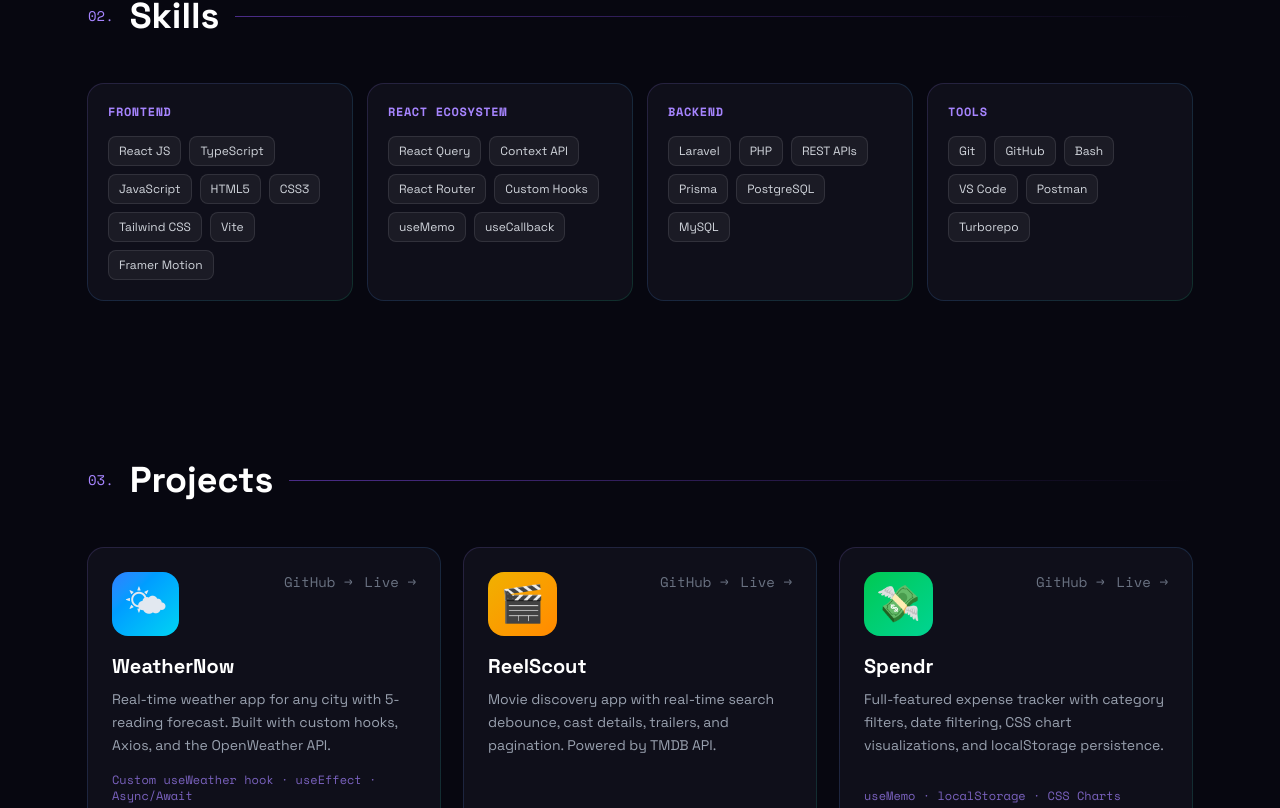
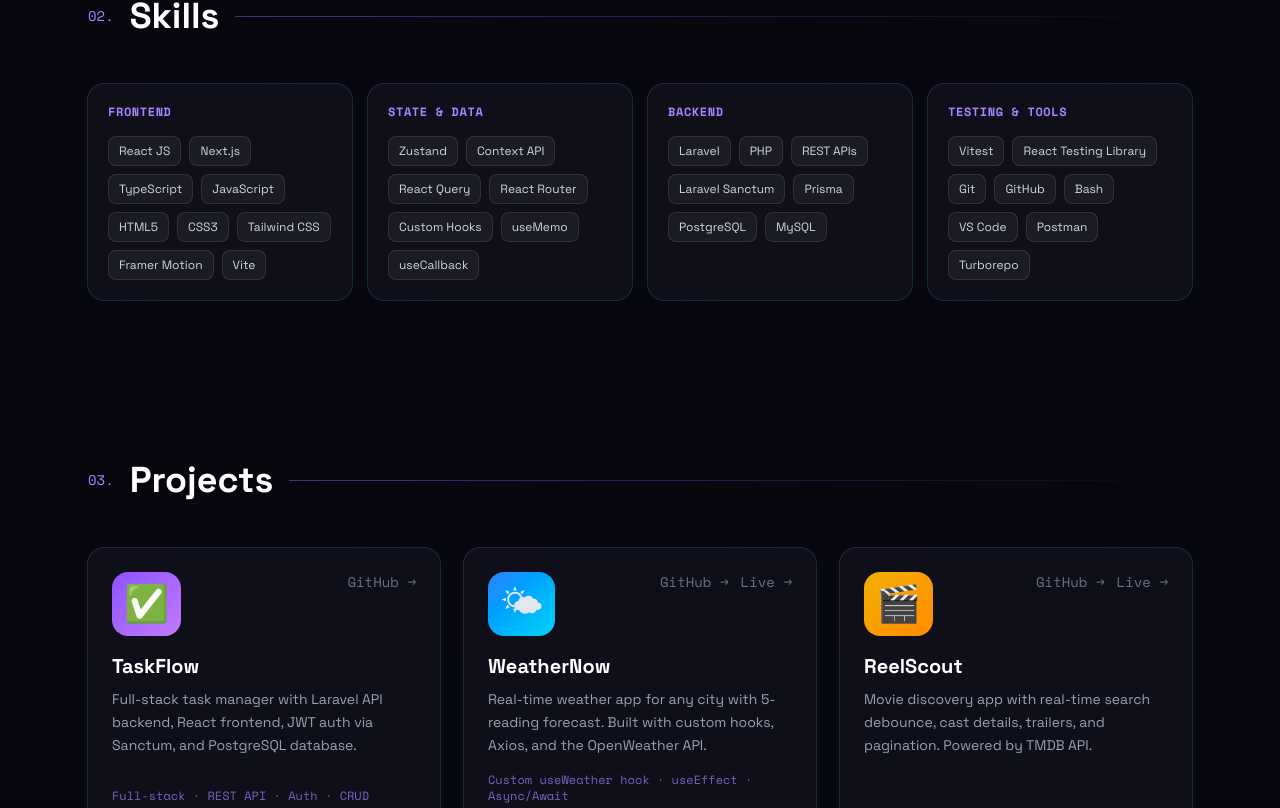
Before and after one commit to leobertcamoro101-lab/portfolio, a React (Vite) app: page / in a window 1280 px wide. Shown: the part 1452-2260 px from the top of the page. Built offline with nearby package versions, Linux system fonts and the light colour scheme.

Commit message:
feat: update skills with Next.js, Zustand, React Query, Testing, and full-stack project

```diff
--- a/src/data/portfolio.js
+++ b/src/data/portfolio.js
@@ -12,15 +12,38 @@ export const personal = {
 };
 
 export const skills = [
-  { category: 'Frontend', items: ['React JS', 'TypeScript', 'JavaScript', 'HTML5', 'CSS3', 'Tailwind CSS', 'Vite', 'Framer Motion'] },
-  { category: 'React Ecosystem', items: ['React Query', 'Context API', 'React Router', 'Custom Hooks', 'useMemo', 'useCallback'] },
-  { category: 'Backend', items: ['Laravel', 'PHP', 'REST APIs', 'Prisma', 'PostgreSQL', 'MySQL'] },
-  { category: 'Tools', items: ['Git', 'GitHub', 'Bash', 'VS Code', 'Postman', 'Turborepo'] },
+  {
+    category: 'Frontend',
+    items: ['React JS', 'Next.js', 'TypeScript', 'JavaScript', 'HTML5', 'CSS3', 'Tailwind CSS', 'Framer Motion', 'Vite'],
+  },
+  {
+    category: 'State & Data',
+    items: ['Zustand', 'Context API', 'React Query', 'React Router', 'Custom Hooks', 'useMemo', 'useCallback'],
+  },
+  {
+    category: 'Backend',
+    items: ['Laravel', 'PHP', 'REST APIs', 'Laravel Sanctum', 'Prisma', 'PostgreSQL', 'MySQL'],
+  },
+  {
+    category: 'Testing & Tools',
+    items: ['Vitest', 'React Testing Library', 'Git', 'GitHub', 'Bash', 'VS Code', 'Postman', 'Turborepo'],
+  },
 ];
 
 export const projects = [
   {
     id: 1,
+    title: 'TaskFlow',
+    description: 'Full-stack task manager with Laravel API backend, React frontend, JWT auth via Sanctum, and PostgreSQL database.',
+    tech: ['React', 'Vite', 'Laravel', 'PostgreSQL', 'Sanctum', 'Zustand', 'React Query'],
+    github: 'https://github.com/leobertcamoro101-lab',
+    live: null,
+    highlight: 'Full-stack · REST API · Auth · CRUD',
+    color: 'from-violet-500 to-purple-400',
+    icon: '✅',
+  },
+  {
+    id: 2,
     title: 'WeatherNow',
     description: 'Real-time weather app for any city with 5-reading forecast. Built with custom hooks, Axios, and the OpenWeather API.',
     tech: ['React', 'Vite', 'CSS Modules', 'OpenWeather API'],
@@ -31,7 +54,7 @@ export const projects = [
     icon: '🌤',
   },
   {
-    id: 2,
+    id: 3,
     title: 'ReelScout',
     description: 'Movie discovery app with real-time search debounce, cast details, trailers, and pagination. Powered by TMDB API.',
     tech: ['React', 'Vite', 'Tailwind CSS', 'TMDB API'],
@@ -42,7 +65,7 @@ export const projects = [
     icon: '🎬',
   },
   {
-    id: 3,
+    id: 4,
     title: 'Spendr',
     description: 'Full-featured expense tracker with category filters, date filtering, CSS chart visualizations, and localStorage persistence.',
     tech: ['React', 'Vite', 'Tailwind CSS', 'localStorage'],
--- a/src/sections/About.jsx
+++ b/src/sections/About.jsx
@@ -57,7 +57,7 @@ const About = () => {
             <div className="grid grid-cols-2 gap-3 sm:gap-4">
               {[
                 { value: '4', label: 'Years Experience', icon: '🗓️' },
-                { value: '3+', label: 'Projects Built', icon: '🚀' },
+                { value: '4+', label: 'Projects Built', icon: '🚀' },
                 { value: '4', label: 'Open Source PRs', icon: '🔀' },
                 { value: '∞', label: 'Lines of Code', icon: '💻' },
               ].map(({ value, label, icon }) => (
```
